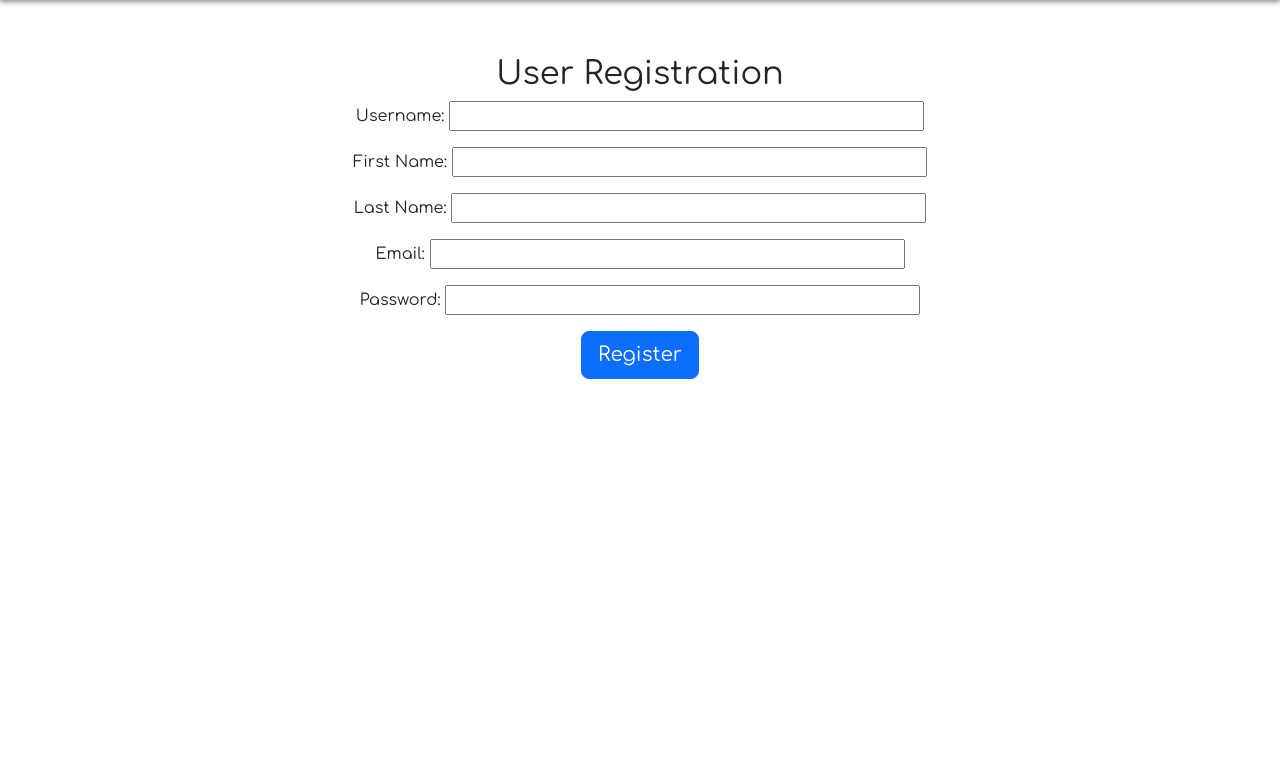
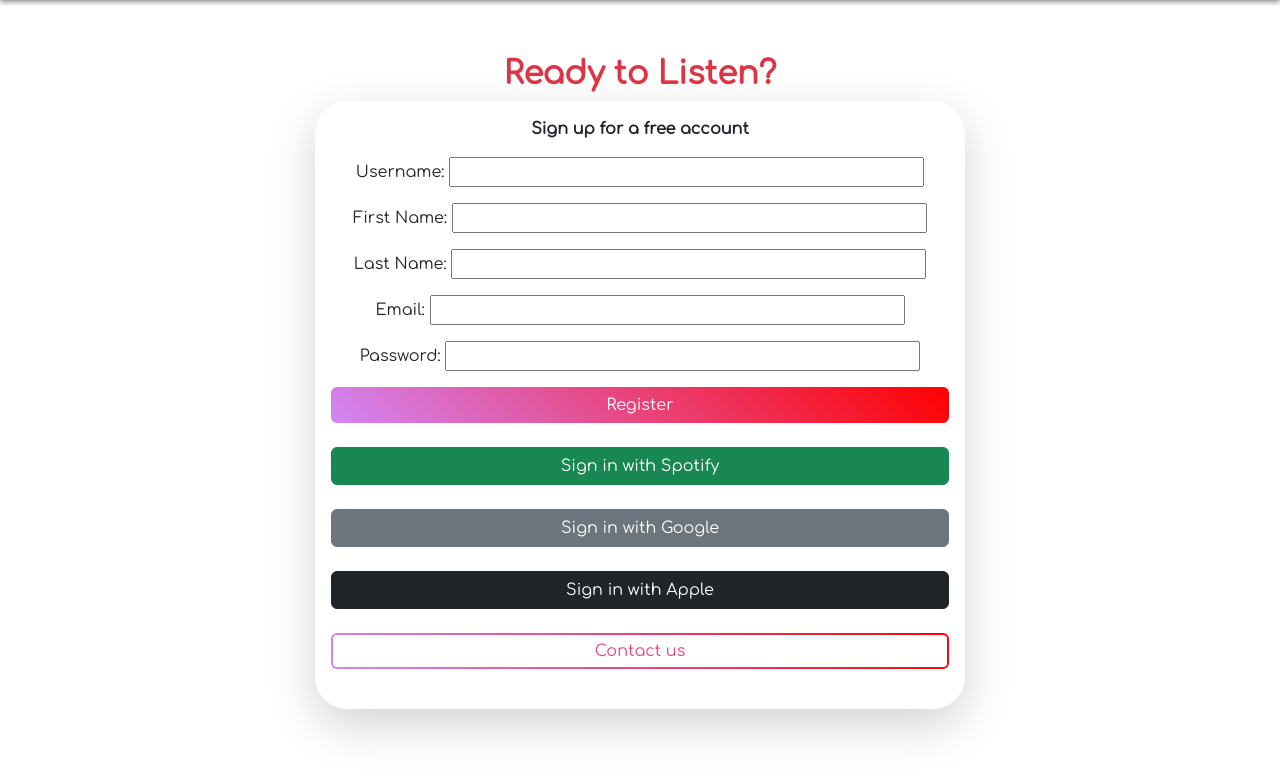
Before and after one commit to EvanPeacock/Senior-Project-MW-11, a Django app: page /recommender/registration/ in a window 1280 px wide. Shown: the part 69-850 px from the top of the page. Before the commit the page ends 448 px from the top, so only its background shows below. Run offline with Django 3.2, Linux system fonts and the light colour scheme; some libraries are stand-ins or nearby versions.

Commit message:
HTML for Login/Signup systems

```diff
--- a/recommender/templates/recommender/register.html
+++ b/recommender/templates/recommender/register.html
@@ -11,16 +11,25 @@
     {% csrf_token %}
     <br>
     <center>
-        <h2>User Registration</h2>
+        <h2 class="text-danger fw-bold">Ready to Listen?</h2>
+        <div class="shadow-lg p-3 mb-5 bg-body rounded-5" style="width: 50%; min-width: 650px">
             <!-- {{ form.as_p }} -->
+            <p class="fw-bold">Sign up for a free account</p>
             <p>Username: {{ form.username }}</p>
             <p>First Name: {{ form.user_fname }}</p>
             <p>Last Name: {{ form.user_lname }}</p>
             <p>Email: {{ form.user_email }}</p>
             <p>Password: {{ form.user_password }}</p>
-        <button class="btn btn-primary btn-lg"  type="submit">
-            Register
-        </button>
+
+            <div class="d-grid">
+                <button class="btn btn-custom text-center"  type="submit">Register</button></br>
+                <button class="btn btn-success" type="submit">Sign in with Spotify</button></br>
+                <button class="btn btn-secondary" type="submit">Sign in with Google</button></br>
+                <button class="btn btn-dark" type="submit">Sign in with Apple</button></br>
+                <button class="btn btn-outline-custom" type="submit">Contact us</button></br>
+            </div>
+        </div>
+
 </center>
 </form>
 <br>
```
Also changed, not shown: recommender/templates/recommender/signin.html (+15 -4 lines). Lines whose indentation alone changed are shown as unchanged.
